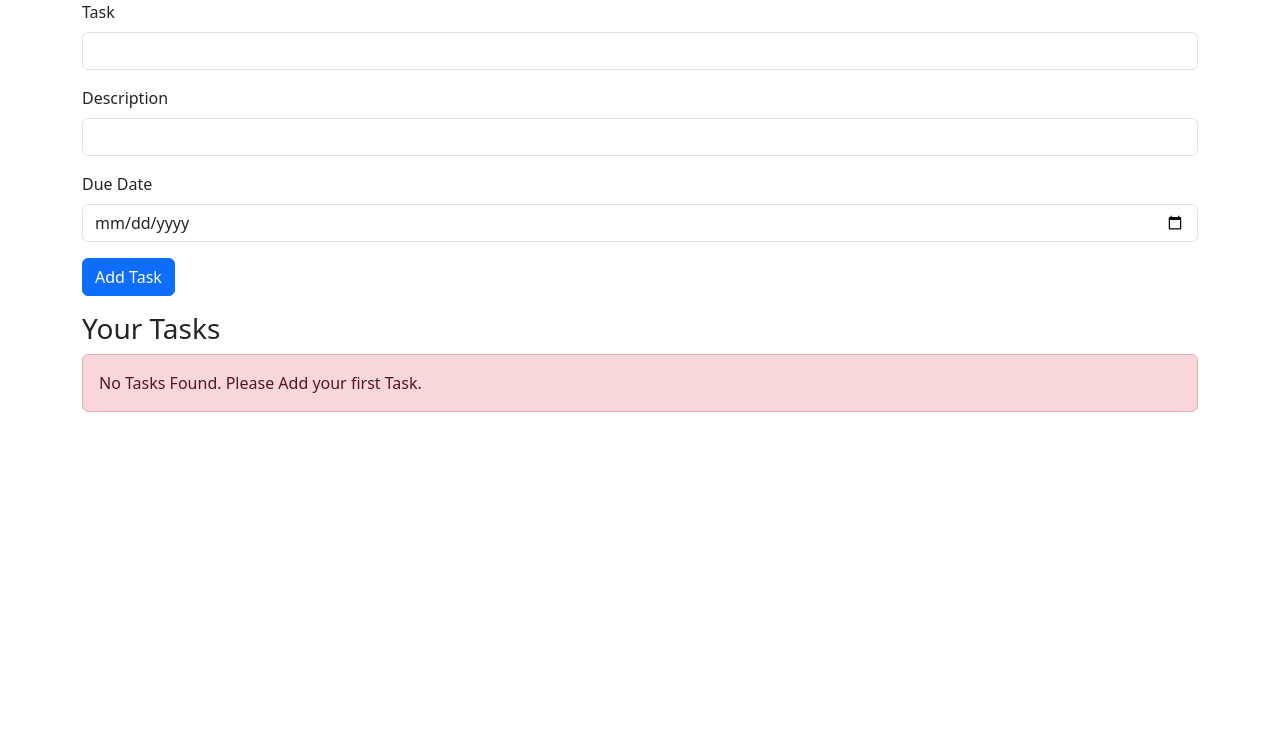
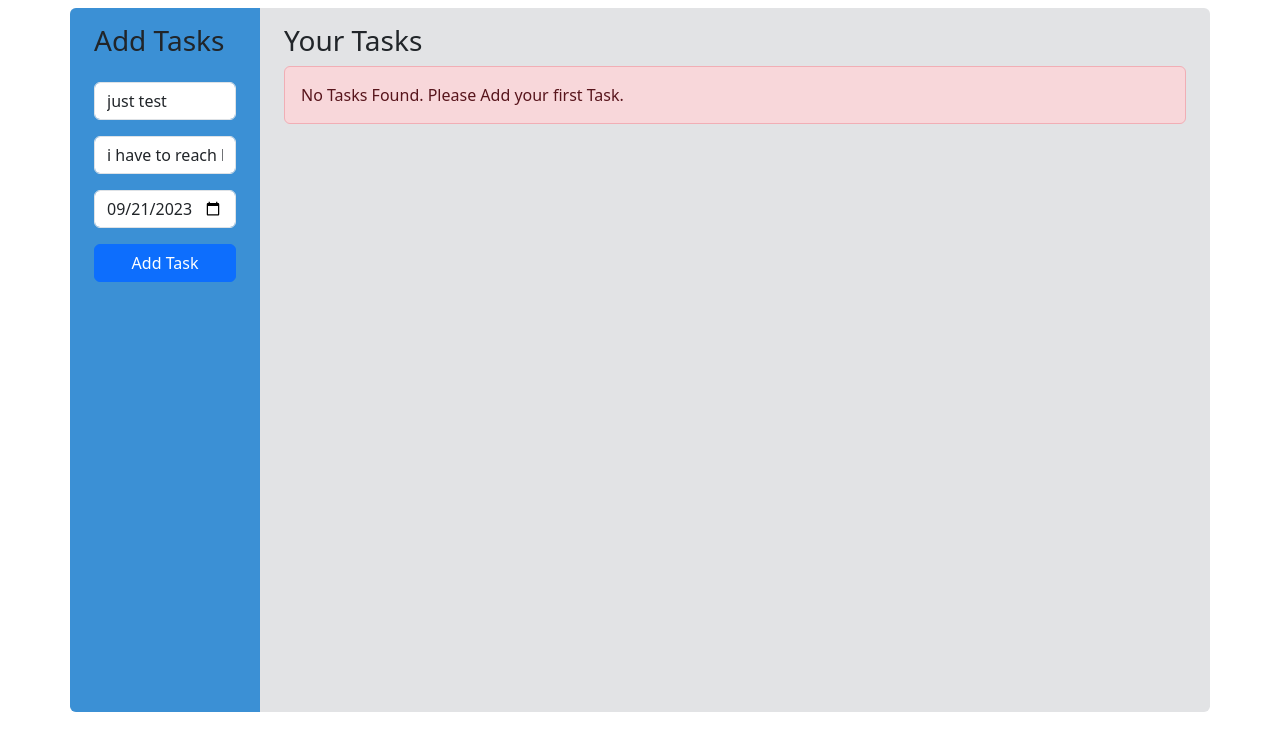
Before and after one commit to cybertron15/FastTask, a Flask app: page / in a window 1280 px wide. Shown: the part 56-800 px from the top of the page. Run offline with Flask 3, Linux system fonts and the light colour scheme; the visitor is signed in with stand-in values (Sample User, id 1); data that the repository does not hold is empty.

Commit message:
added functionality to load tasks and projects dynamically according to user

```diff
--- a/app.py
+++ b/app.py
@@ -12,23 +12,29 @@ app.config["SQLALCHEMY_DATABASE_URI"] = "sqlite:///storage.db"
 app.secret_key = 'test_key'
 db.init_app(app)
 
+whitelist = ['/static/', '/public/','/login/']
 
 @app.route("/")
 def home():
-    tasks = Tasks.query.all()
+    tasks = Tasks.query.filter_by(usr_id = session['user_id']).all()
     for task in tasks:
         if 0 <= (task.due_date - datetime.datetime.now()).days < 1:
             task.color = "text-warning"
         elif (task.due_date - datetime.datetime.now()).days < 0:
             task.color = "text-danger"
+
+        task.date_created = task.date_created.isoformat().split('T')[0]
+        task.due_date = task.due_date.isoformat().split('T')[0]
     return render_template("index.html", tasks=tasks)
 
 @app.before_request
 def login_check():
     logged_in = session.get('logged_in')
-    print(logged_in)
-    if not logged_in and request.path != url_for('login',signed_up=0):
+    path = request.path
+    if not logged_in and path != url_for('login',signed_up=0) and '/static/' not in path:
+        print(path)
         return redirect(url_for('login',signed_up=0))
+
 
 @app.route("/contact")
 def contact():
@@ -36,7 +42,7 @@ def contact():
 
 @app.route("/projects")
 def show_projects():
-    projects = Projects.query.all()
+    projects = Projects.query.filter_by(usr_id=session['user_id']).all()
     for project in projects:
         if 0 <= (project.due_date - datetime.datetime.now()).days < 1:
             project.color = "bg-warning-subtle"
@@ -70,7 +76,7 @@ def add_task():
         req_due_date = f"{request.form['dueDate']} {datetime.datetime.now().isoformat().split('T')[1][:-7]}"
         due_date = datetime.datetime.strptime(req_due_date, "%Y-%m-%d %H:%M:%S")
         task = Tasks(
-            task=request.form["task"], due_date=due_date, desc=request.form["decs"]
+            task=request.form["task"], due_date=due_date, desc=request.form["decs"],usr_id=session['user_id']
         )
     db.session.add(task)
     db.session.commit()
@@ -87,6 +93,7 @@ def add_project():
             project=request.form["project"],
             due_date=due_date,
             desc=request.form["desc"],
+            usr_id = session['user_id'],
             status=request.form["status"],
         )
     db.session.add(project)
@@ -102,14 +109,18 @@ def delete_proj(id):
 
 @app.route("/viewProject/<string:id>")
 def view_project(id):
-    project = Projects.query.filter_by(id=id).first()
+    project = Projects.query.filter_by(id=id,usr_id=session['user_id']).first()
+    # added for security reason if someone tries to check out other peoples project
+    if not project:
+        return 'You are not allowed to view this project'
+    user_name = Users.query.filter_by(id=session['user_id']).first().usr_name.title()
     name = project.project
     due_date = project.due_date.isoformat().split('T')[0]
     id = project.id
     hts_task = Project_tasks.query.filter_by(project_id = id, task_status = 0)
     woi_task = Project_tasks.query.filter_by(project_id = id, task_status = 1)
     c_task = Project_tasks.query.filter_by(project_id = id, task_status = 2)
-    return render_template('viewProject.html',projectName=name,due_date=due_date,proj_id=id,hts_task=hts_task,woi_task=woi_task,c_task=c_task)
+    return render_template('viewProject.html',projectName=name,due_date=due_date,proj_id=id,hts_task=hts_task,woi_task=woi_task,c_task=c_task,user_name=user_name)
 
 @app.route("/add_Project_Task",methods=["GET", "POST"])
 def add_project_task():
@@ -174,6 +185,11 @@ def signup():
         return redirect('/login/1')
     return redirect('/login/0')
 
+@app.route('/logout',methods=["GET", "POST"])
+def log_out():
+    session.clear()
+    return redirect(url_for('login',signed_up=0))
+
 if __name__ == "__main__":
     with app.app_context():
         db.create_all()
--- a/static/style.css
+++ b/static/style.css
@@ -32,3 +32,7 @@
     width: 20px;
     height: 20px;
 }
+
+.theme-color-1{
+    background-color: rgb(59, 144, 213);
+}
--- a/templates/index.html
+++ b/templates/index.html
@@ -1,52 +1,60 @@
 {% extends 'base.html' %}
 {% block task_active %}active{% endblock task_active %}
 {% block body %}
+<div class="container bg-secondary-subtle rounded-2 mt-2" style="height: 88%;">
+	<div class="row h-100 overflow-auto">
+		<div class="col col-2 theme-color-1 rounded-start-2">
 			<div class="container">
+				<h3 class="mt-3 mb-4">Add Tasks</h3>
 				<form action="/add" method="POST">
 					<div class="mb-3">
-      <label for="task" class="form-label">Task</label>
-      <input type="text" class="form-control" name="task" id="task" required>
+						<!-- <label for="task" class="form-label">Task</label> -->
+						<input type="text" class="form-control" name="task" id="task" placeholder="Task" value="just test" required>
 					</div>
 					<div class="mb-3">
-          <label for="decs" class="form-label">Description</label>
-          <input type="text" class="form-control" name="decs" id="decs" required>
+						<!-- <label for="decs" class="form-label">Description</label> -->
+						<input type="text" class="form-control" name="decs" id="decs" placeholder="Description" value="i have to reach home early today i have to reach home early today" required>
 					</div>
 					<div class="mb-3">
-          <label for="dueDate" class="form-label">Due Date</label>
-          <input type="date" class="form-control" name="dueDate" id="dueDate" required>
+						<!-- <label for="dueDate" class="form-label">Due Date</label> -->
+						<input type="date" class="form-control" name="dueDate" id="dueDate" placeholder="Due Date" required>
 					</div>
-        <button type="submit" class="btn btn-primary btn-l">Add Task</button>
+					<button type="submit" class="btn btn-primary w-100">Add Task</button>
 				</form>
 			</div>
-    <div class="container mt-3">
-      <h3>Your Tasks</h3>
+		</div>
+		<div class="col">
+			<div class="container">
+				<h3 class="mt-3">Your Tasks</h3>
 				{% if tasks|length == 0 %}
 				<div class="alert alert-danger" role="alert">
 					No Tasks Found. Please Add your first Task.
 				</div>
 				{% else %}
-      <table class="table">
-        <thead>
+				<table class="table table-striped table-hover table-bordered">
+					<thead class="table-primary">
 						<tr>
-            <th scope="col">Sr No</th>
-            <th scope="col">Task</th>
+							<th scope="col">SrNo</th>
+							<th scope="col" style="width: 100px;">Task</th>
 							<th scope="col">Desc</th>
-            <th scope="col">Date Created</th>
-            <th scope="col">Due Date</th>
-            <th scope="col">Actions</th>
+							<th scope="col" style="width: 120px;">Date Created</th>
+							<th scope="col" style="width: 100px;">Due Date</th>
+							<th scope="col" style="width: 170px;">Actions</th>
 						</tr>
 					</thead>
 					<tbody>
 						{% for task in tasks %}
-          <tr>
+						<tr class="">
 							<th scope="row">{{loop.index}}</th>
 							<td>{{task.task}}</td>
 							<td>{{task.desc}}</td>
 							<td>{{task.date_created}}</td>
 							<td class="{{task.color}}">{{task.due_date}}</td>
 							<td>
-              <a href="/update/{{task.id}}"><button type="button" class="btn btn-outline-secondary btn-sm">Update</button></a>
-              <a href="/delete/{{task.id}}"><button type="button" class="btn btn-outline-success btn-sm">Completed</button></a>
+								<a href="/update/{{task.id}}"><button type="button"
+										class="btn btn-outline-warning btn-sm">Update</button></a>
+								<a href="/delete/{{task.id}}"><button type="button"
+										class="btn btn-outline-success btn-sm">Completed</button></a>
 							</td>
 						</tr>
 						{% endfor %}
@@ -55,5 +63,17 @@
 				{% endif %}
 
 			</div>
+		</div>
+</div>
+<script>
+	const today = new Date();
+	today.setDate(today.getDate() + 5);  // Adding 5 days to today's date
 
+	const yyyy = today.getFullYear();
+	const mm = String(today.getMonth() + 1).padStart(2, '0');  // January is 0!
+	const dd = String(today.getDate()).padStart(2, '0');
+
+	const formattedDate = `${yyyy}-${mm}-${dd}`;
+	document.getElementById('dueDate').value = formattedDate;
+</script>
 {% endblock body %}
--- a/templates/viewProject.html
+++ b/templates/viewProject.html
@@ -4,7 +4,7 @@
 <div class="container">
     <div class="d-flex justify-content-between">
         <h3>{{projectName}}</h3>
-        <p class="mt-2">Creator: Palash Dhavle</p>
+        <p class="mt-2">Creator: {{user_name}}</p>
     </div>
     <h6>Due: {{due_date}}</h6>
     <hr>
```
Also changed, not shown: static/mainimg.png (added). Lines whose indentation alone changed are shown as unchanged.
